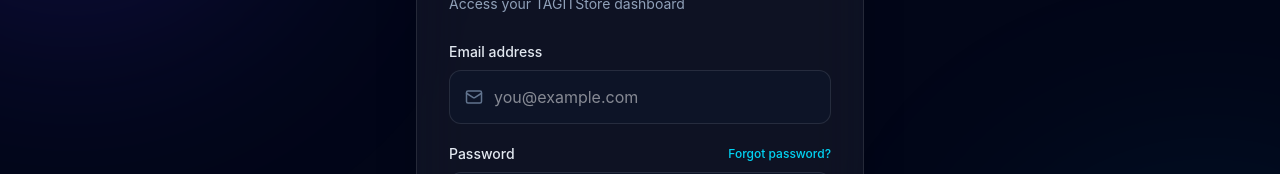
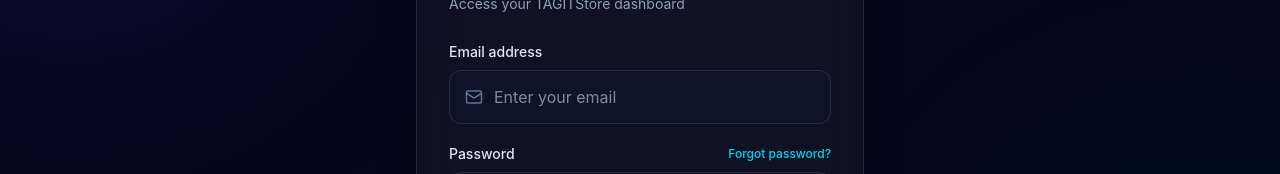
Before and after one commit to rohith860/tagitstore, a React (Vite) app: page /login in a window 1280 px wide. Shown: the part 295-469 px from the top of the page. Built offline with nearby package versions, Linux system fonts and the light colour scheme.

Commit message:
Update login page

```diff
--- a/src/pages/Login.tsx
+++ b/src/pages/Login.tsx
@@ -608,7 +608,7 @@
                     onChange={(e) =>
                       setEmail(e.target.value)
                     }
-                    placeholder="you@example.com"
+                    placeholder="Enter your email"
                     className="w-full rounded-xl border border-white/10 bg-slate-900/70 py-3.5 pl-11 pr-4 text-white outline-none transition focus:border-indigo-500 focus:ring-2 focus:ring-indigo-500/20"
                   />
                 </div>
```
